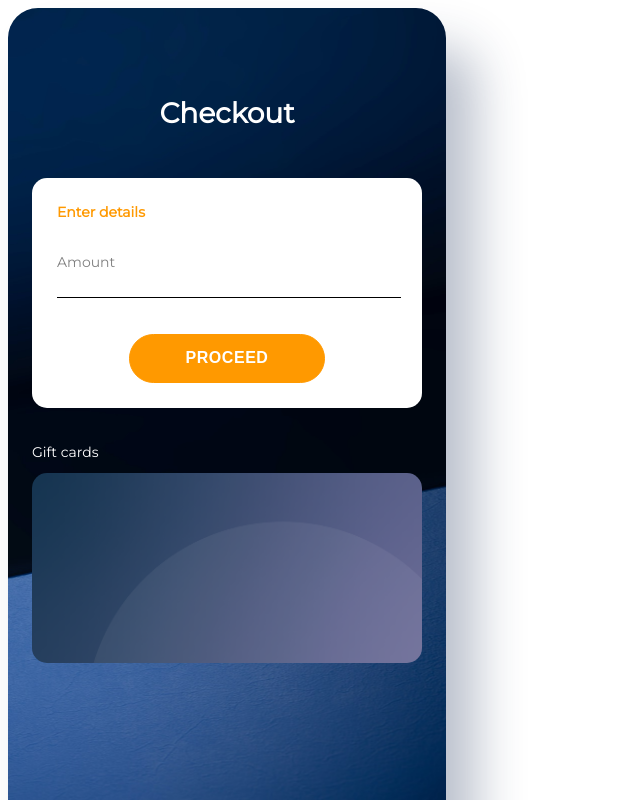
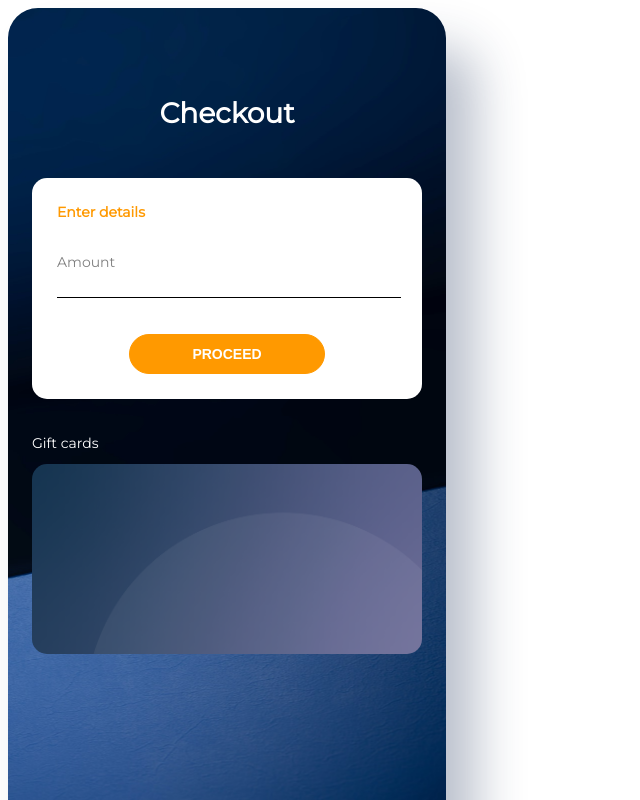
Before and after one commit to AntoineMorelDev/Glady, an Angular app in the folder frontend/calculator-client/: page / in a window 1280 px wide. Shown: the whole page, without its empty margins (0-640 px from the left). Built offline with nearby package versions, Linux system fonts and the light colour scheme.

Commit message:
Small UI fix

```diff
--- a/frontend/calculator-client/src/app/app.component.css
+++ b/frontend/calculator-client/src/app/app.component.css
@@ -56,12 +56,10 @@
                 color: white;
                 background-color: #F90;
                 text-align: center;
-                font-size: 16px;
+                font-size: 14px;
                 border: 1px solid #F90;
                 cursor: pointer;
                 font-weight: 600;
-                line-height: 24.519px; /* 136.216% */
-                letter-spacing: 0.54px;
             }
         }
     }
```
